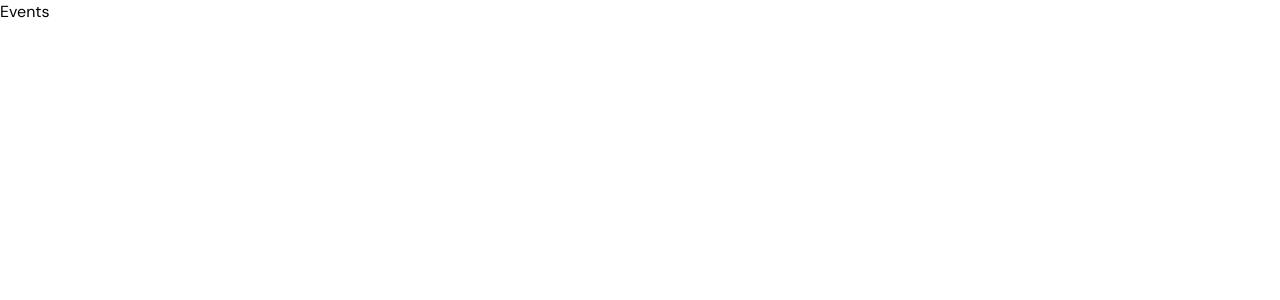
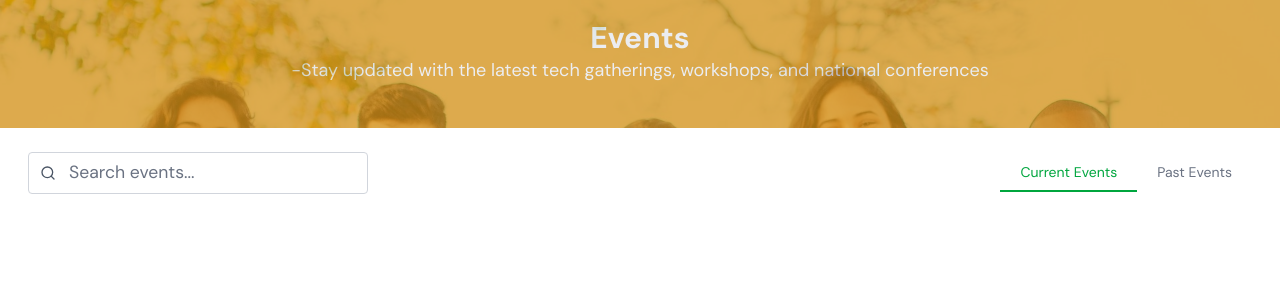
Before and after one commit to onyedikachidev-codes/nacos-website, a Next.js app: page /events in a window 1280 px wide. Shown: the top 300 px of the page. Built offline with nearby package versions, Linux system fonts and the light colour scheme.

Commit message:
search & tabs

```diff
--- a/package.json
+++ b/package.json
@@ -3,7 +3,7 @@
   "version": "0.1.0",
   "private": true,
   "scripts": {
-    "dev": "next dev --turbopack",
+    "dev": "next dev --turbopack -p 3002",
     "build": "next build",
     "start": "next start",
     "lint": "next lint"
@@ -11,6 +11,7 @@
   "dependencies": {
     "@tanstack/react-query": "^5.81.5",
     "@tanstack/react-query-devtools": "^5.81.5",
+    "lucide-react": "^0.525.0",
     "next": "15.3.5",
     "react": "^19.0.0",
     "react-dom": "^19.0.0"
--- a/src/app/events/page.tsx
+++ b/src/app/events/page.tsx
@@ -1,5 +1,50 @@
-import React from "react";
+"use client";
+
+import React, { useState } from "react";
+import group from "../../../public/images/group-image.jpg";
+import Image from "next/image";
+import TabsMini from "@/components/ui/TabsMini";
+import Search from "@/components/ui/Search";
+
+export const eventsTab = [
+  {
+    name: "Current Events",
+    path: "/events",
+    exact: true,
+  },
+  {
+    name: "Past Events",
+    path: "/events/past-events",
+  },
+];
 
 export default function Events() {
-  return <div>Events</div>;
+  const [value, setValue] = useState("");
+  return (
+    <main>
+      <div className="relative w-full h-32">
+        <div className="text-center w-full h-full flex flex-col items-center justify-center bg-yellow-600 text-gray-200">
+          <h1 className="text-3xl font-bold">Events</h1>
+          <p className="text-lg mb-6">
+            -Stay updated with the latest tech gatherings, workshops, and
+            national conferences
+          </p>
+        </div>
+
+        <div className="absolute inset-0 w-full h-full">
+          <Image
+            src={group}
+            alt="Group of students"
+            layout="fill"
+            className="object-cover opacity-30 object-[20%]"
+          />
+        </div>
+      </div>
+
+      <div className="flex justify-between items-center mt-6 mb-4 px-3 sm:px-5 lg:px-7">
+        <Search value={value} setValue={setValue} />
+        <TabsMini tabs={eventsTab} />
+      </div>
+    </main>
+  );
 }
--- /dev/null
+++ b/src/components/ui/Search.tsx
@@ -0,0 +1,33 @@
+"use client";
+
+import React, { Dispatch, SetStateAction } from "react";
+import { SearchIcon } from "lucide-react";
+
+type SearchBigProps = {
+  value: string;
+  setValue: Dispatch<SetStateAction<string>>;
+};
+
+export default function Search({ value, setValue }: SearchBigProps) {
+  function handleSearch(e: React.ChangeEvent<HTMLInputElement>) {
+    const { target } = e;
+    setValue(target.value);
+  }
+
+  return (
+    <div className="flex flex-col gap-2">
+      <div className="relative w-85">
+        <input
+          type="text"
+          placeholder="Search events..."
+          className="w-full pl-10 text-base border relative border-gray-300 rounded-sm placeholder:text-[1.1rem] placeholder:text-gray-500 placeholder:text-xs focus:outline-none focus:border-gray-500 px-3 py-2 transition-transform focus:scale-101 duration-200 ease-in-out "
+          onChange={handleSearch}
+          value={value}
+        />
+        <button className="absolute left-3 top-1/2 transform -translate-y-1/2 text-blue-700 dark:text-gray-100 hover:text-gray-500 cursor-pointer">
+          <SearchIcon className="text-gray-600 h-4 w-4" />
+        </button>
+      </div>
+    </div>
+  );
+}
--- /dev/null
+++ b/src/components/ui/TabsMini.tsx
@@ -0,0 +1,47 @@
+"use client";
+
+import React from "react";
+import Link from "next/link";
+import { usePathname } from "next/navigation";
+
+interface Tab {
+  name: string;
+  path: string;
+  exact?: boolean;
+}
+
+interface TabsProps {
+  tabs: Tab[];
+}
+
+export default function TabsMini({ tabs }: TabsProps) {
+  const pathname = usePathname();
+
+  return (
+    <nav className="inline-flex items-center">
+      {tabs.map((tab) => {
+        const isActive = tab.exact
+          ? pathname === tab.path
+          : pathname.startsWith(tab.path);
+
+        return (
+          <Link
+            key={tab.name}
+            href={tab.path}
+            className={`
+                whitespace-nowrap border-b-2 py-2 px-5 text-sm font-normal
+                transition-colors duration-200 ease-in-out
+                ${
+                  isActive
+                    ? "border-green-600 text-green-600"
+                    : "border-transparent text-gray-500 hover:text-gray-600"
+                }
+              `}
+          >
+            {tab.name}
+          </Link>
+        );
+      })}
+    </nav>
+  );
+}
```
Also changed, not shown: public/images/group-image.jpg (added), 1 other file (tests, documents, lock files or other folders).
